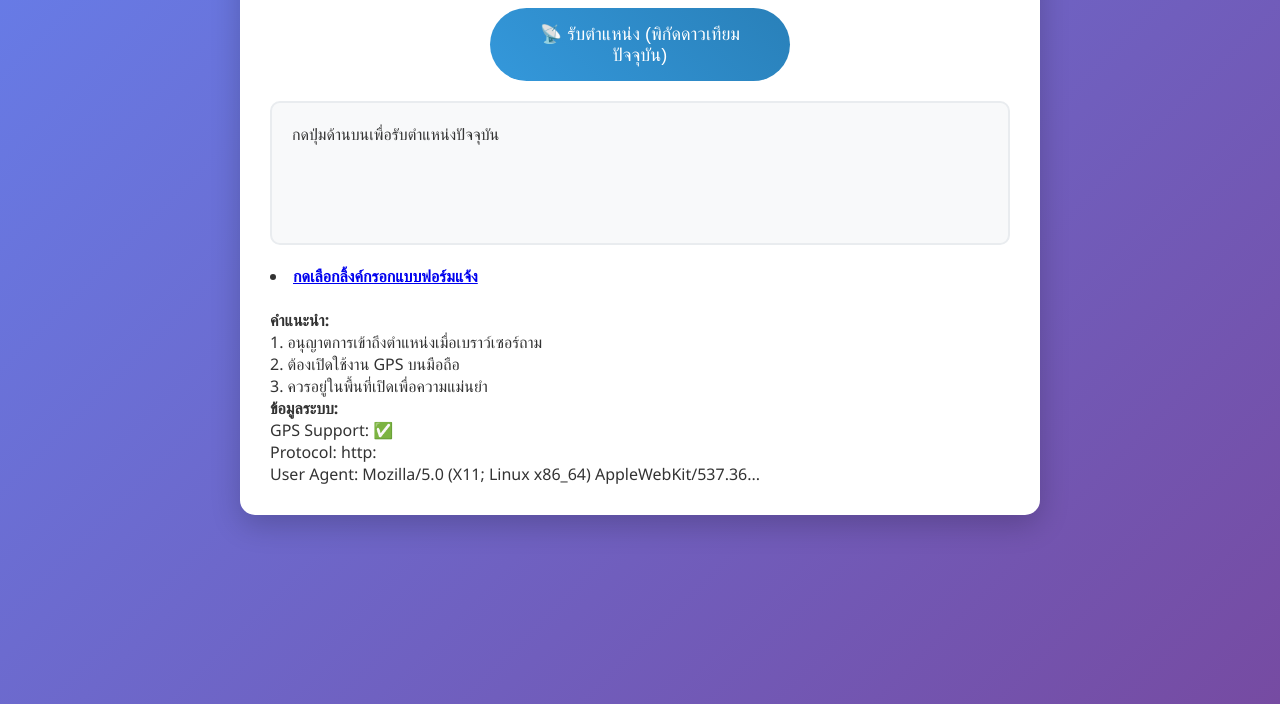
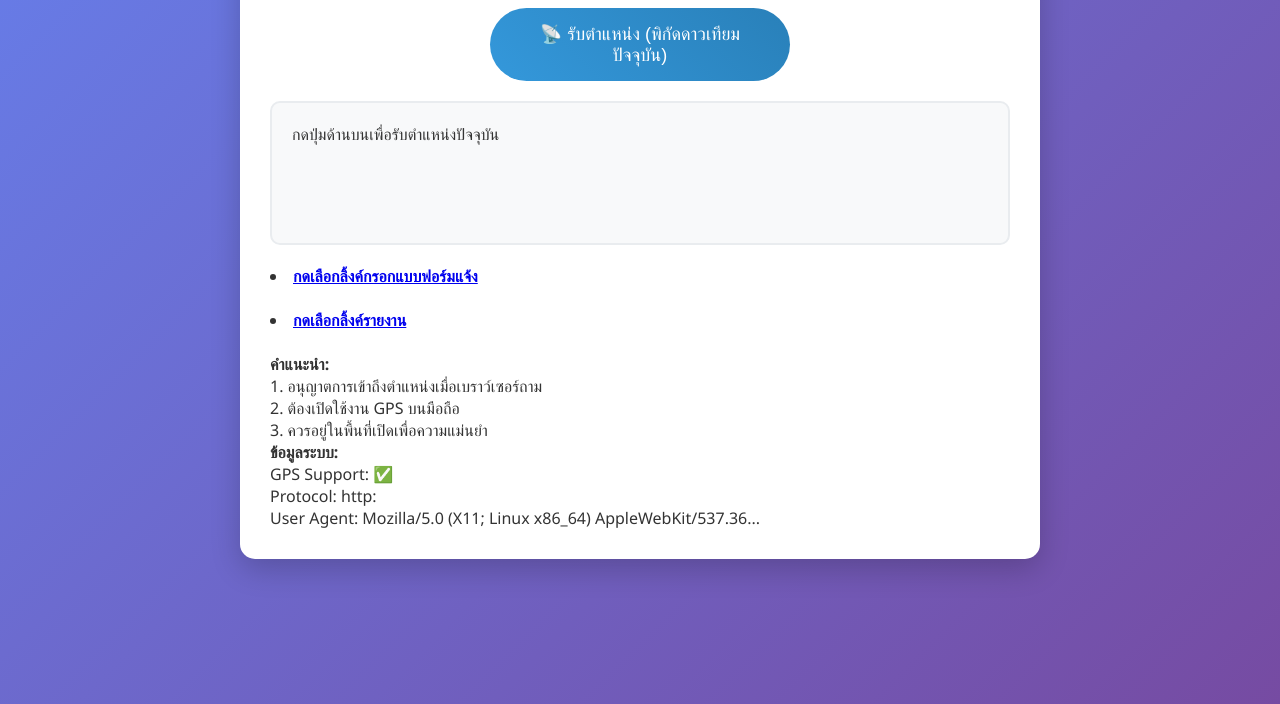
Before and after one commit to ngaomcot-dev/coordinates, a plain HTML site: page index.html in a window 1280 px wide. Shown: the part 136-840 px from the top of the page. Drawn offline with Linux system fonts and the light colour scheme.

Commit message:
Add files via upload

```diff
--- a/index.html
+++ b/index.html
@@ -76,6 +76,7 @@
 
     <div class="info">
 	<li><strong><a href=" https://forms.gle/niqdEZXVssKiYotS7" target="_new">กดเลือกลิ้งค์กรอกแบบฟอร์มแจ้ง</a></strong></li><br>
+	<li><strong><a href=" https://lookerstudio.google.com/reporting/70233173-abe1-4c60-bad1-3fc5f29a6277/page/ukLYF" target="_new">กดเลือกลิ้งค์รายงาน</a></strong></li><br>
       <strong>คำแนะนำ:</strong><br>
       1. อนุญาตการเข้าถึงตำแหน่งเมื่อเบราว์เซอร์ถาม<br>
       2. ต้องเปิดใช้งาน GPS บนมือถือ<br>
```
